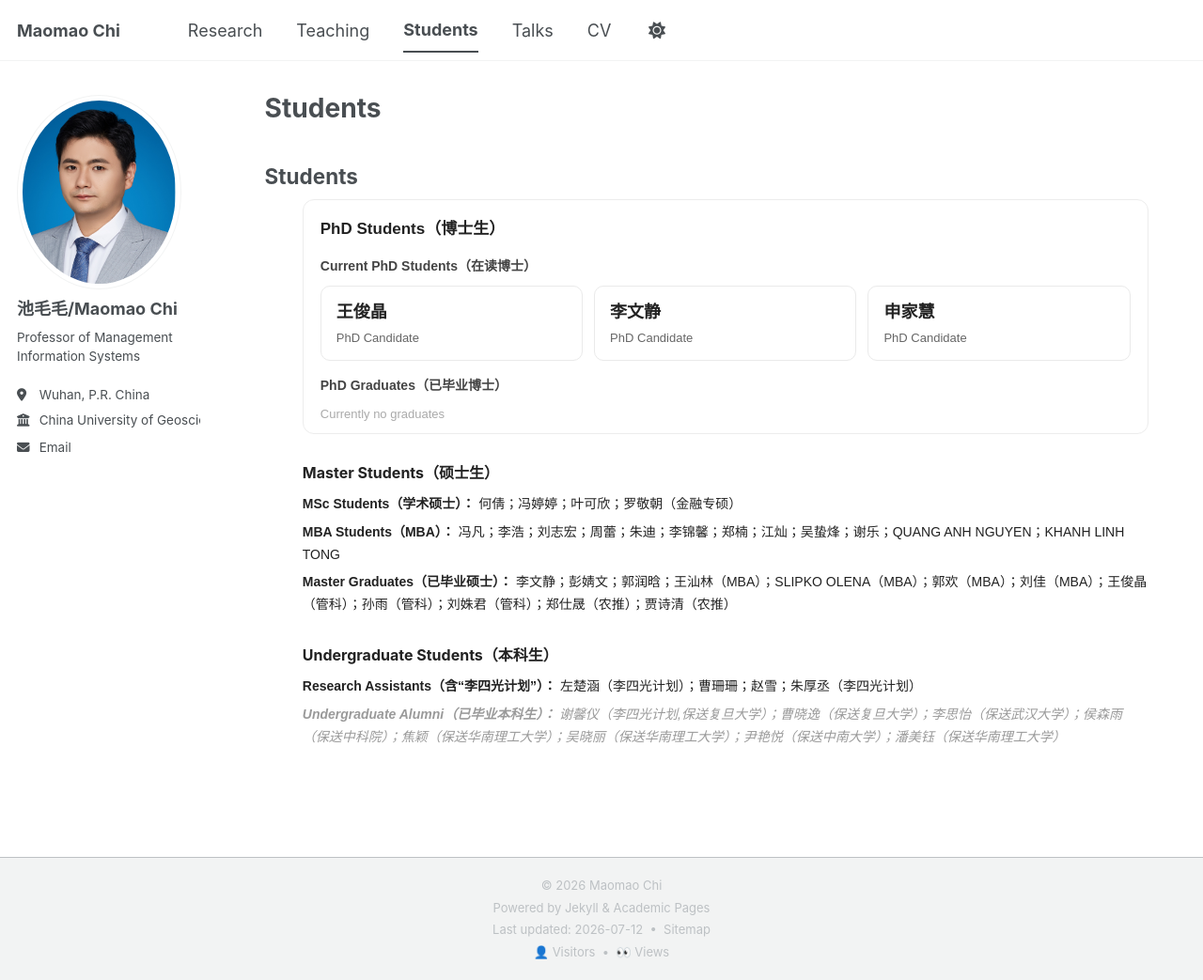
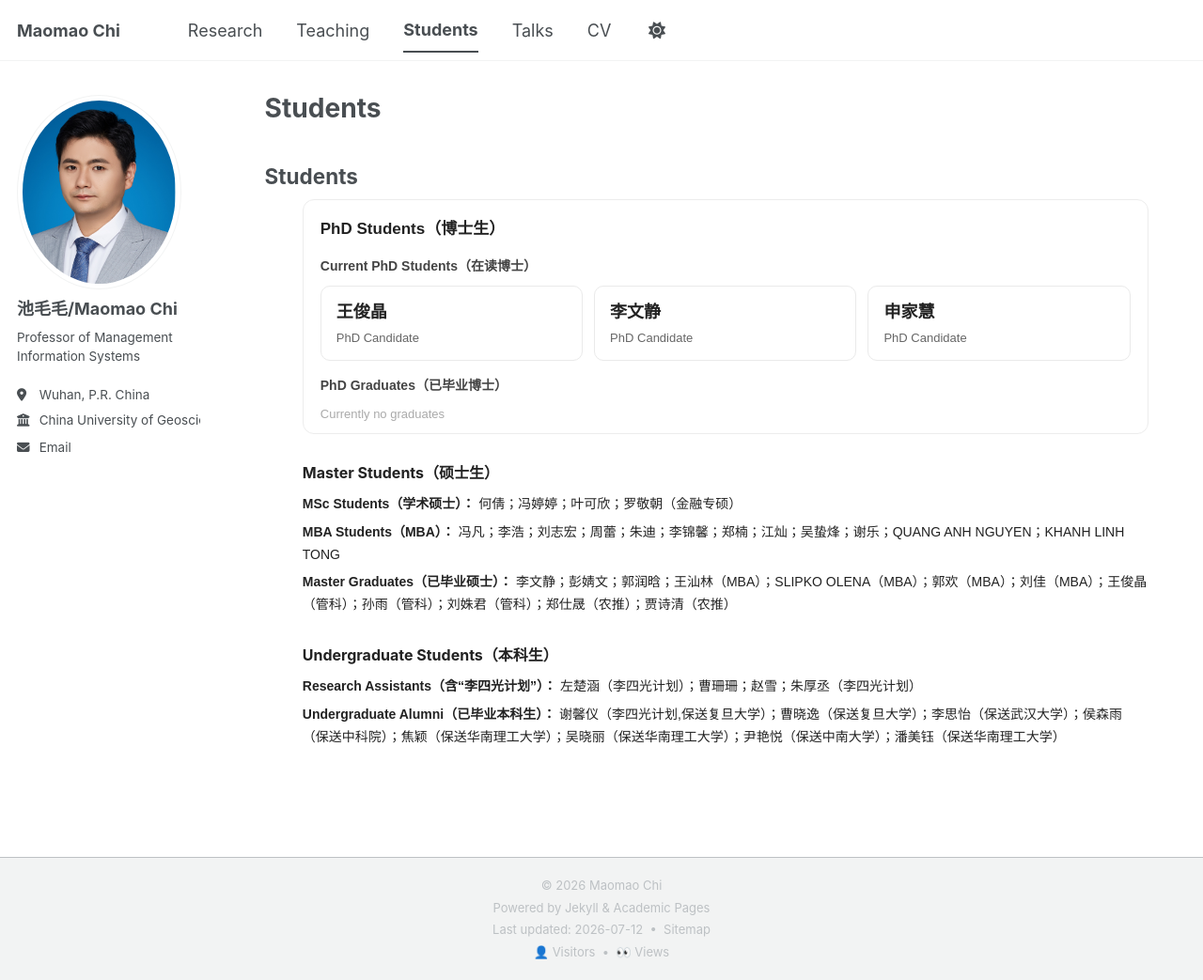
Before and after one commit to nishaochen/chimaomao, a Jekyll site: the page built from _pages/students.html, in a window 1280 px wide and 1043 px high. Shown: the whole window at 94% size. Built offline with Jekyll 4.4.1, drawn with Linux system fonts in a browser that asks for light colours; comment, search, counter and statistics services are not loaded; a style sheet for code colours, icons or effects is not loaded.

Commit message:
Fix HTML structure for student alumni section

```diff
--- a/_pages/students.html
+++ b/_pages/students.html
@@ -154,7 +154,7 @@ author_profile: true
     <strong>Research Assistants（含“李四光计划”）：</strong> 左楚涵（李四光计划）；曹珊珊；赵雪；朱厚丞（李四光计划）
   </div>
 
-  <div class="student-line alumni">
+  <div class="student-line">
     <strong>Undergraduate Alumni（已毕业本科生）：</strong> 谢馨仪（李四光计划,保送复旦大学）；曹晓逸（保送复旦大学）；李思怡（保送武汉大学）；侯森雨（保送中科院）；焦颖（保送华南理工大学）；吴晓丽（保送华南理工大学）；尹艳悦（保送中南大学）；潘美钰（保送华南理工大学）
   </div>
 
```
